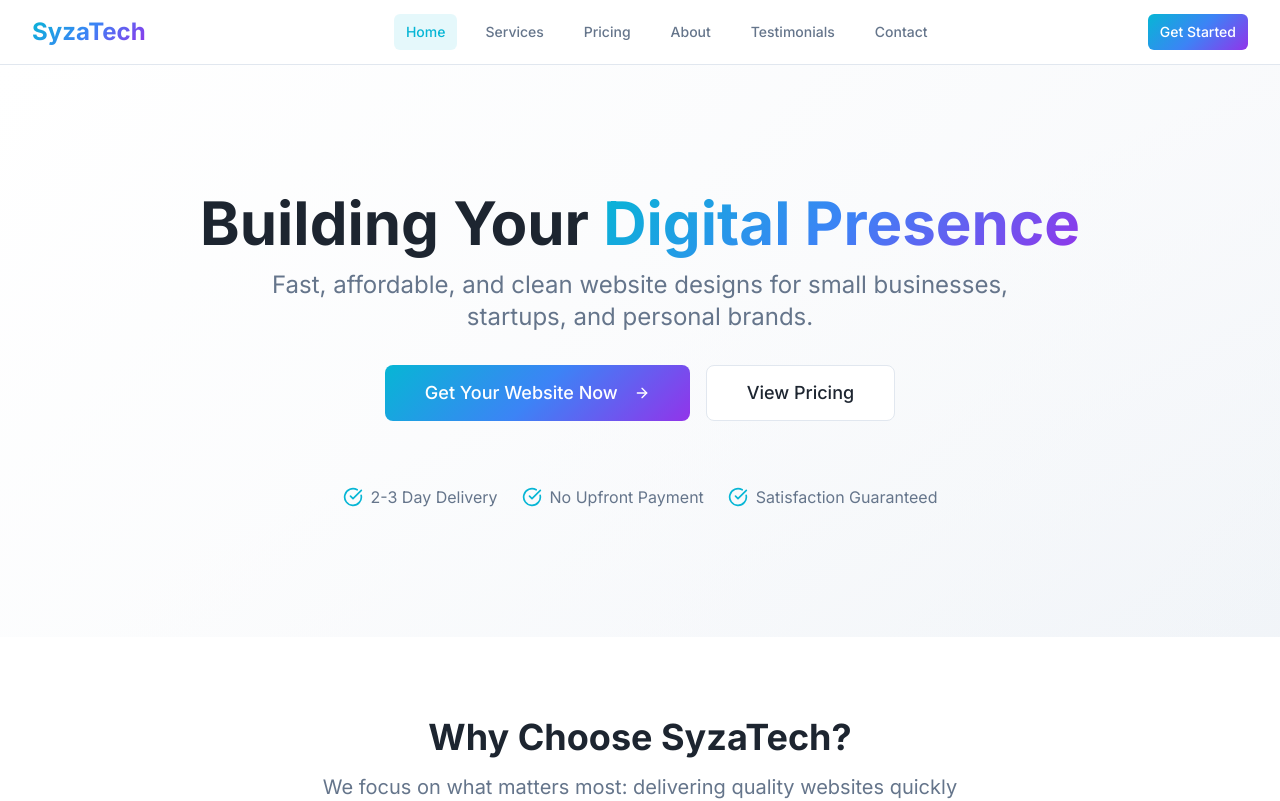
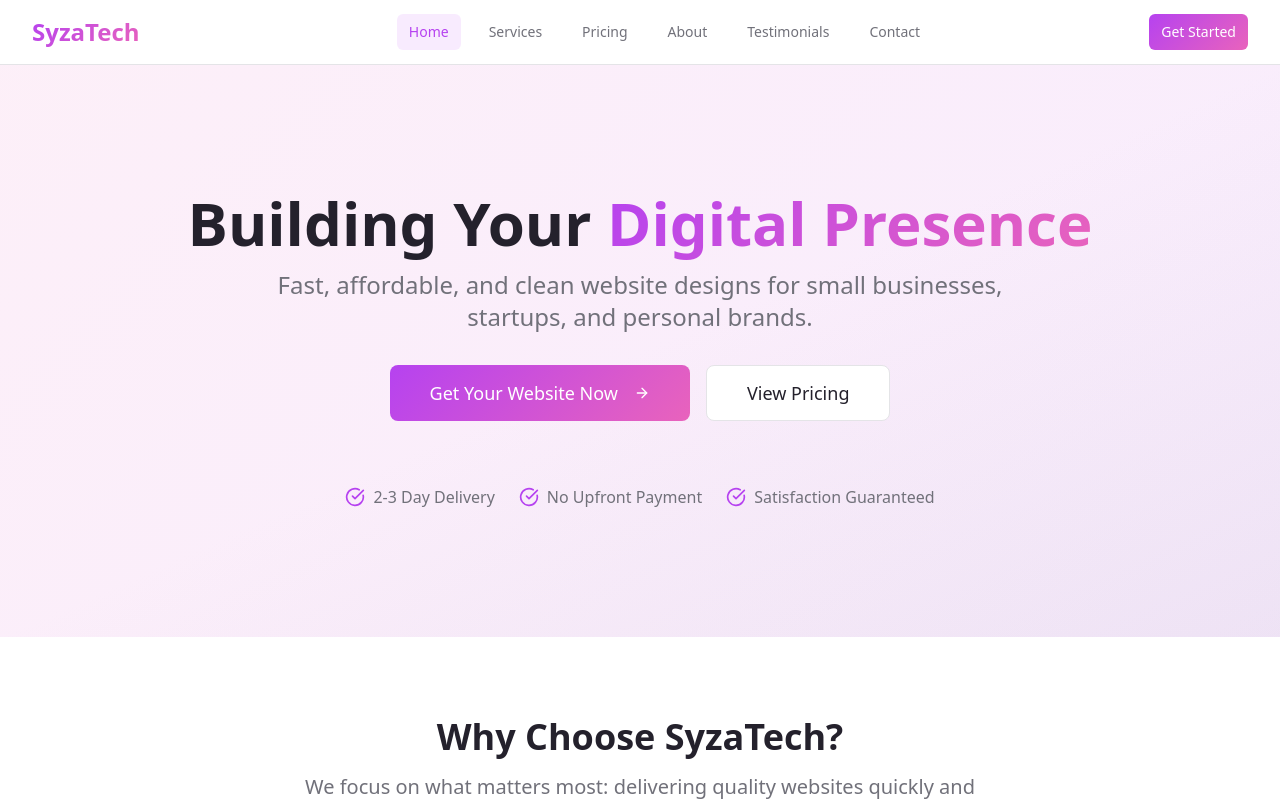
Before and after one commit to syza-tech/syzatech, a React (Vite) app: page / in a window 1280 px wide. Shown: the top 801 px of the page. Built offline with nearby package versions, Linux system fonts and the light colour scheme.

Commit message:
Reverted to commit 1a30ebe2fafc98ce0ea898f9dfbf651a45909302

```diff
--- a/index.html
+++ b/index.html
@@ -6,11 +6,6 @@
     <title>syzatech-digital-launchpad</title>
     <meta name="description" content="Lovable Generated Project" />
     <meta name="author" content="Lovable" />
-
-    <!-- Google Fonts -->
-    <link rel="preconnect" href="https://fonts.googleapis.com">
-    <link rel="preconnect" href="https://fonts.gstatic.com" crossorigin>
-    <link href="https://fonts.googleapis.com/css2?family=Inter:wght@300;400;500;600;700;800&family=JetBrains+Mono:wght@400;500;600&display=swap" rel="stylesheet">
 
     <meta property="og:title" content="syzatech-digital-launchpad" />
     <meta property="og:description" content="Lovable Generated Project" />
--- a/src/index.css
+++ b/src/index.css
@@ -6,85 +6,59 @@
 
 @layer base {
   :root {
-    /* Modern Base - Clean and Bright */
     --background: 0 0% 100%;
-    --foreground: 215 25% 15%;
+    --foreground: 260 15% 15%;
 
-    /* Cards - Subtle Elevation */
     --card: 0 0% 100%;
-    --card-foreground: 215 25% 15%;
+    --card-foreground: 260 15% 15%;
 
-    /* Popovers */
     --popover: 0 0% 100%;
-    --popover-foreground: 215 25% 15%;
+    --popover-foreground: 260 15% 15%;
 
-    /* Primary - Vibrant Teal */
-    --primary: 189 94% 43%;
+    /* Sunset Primary Colors */
+    --primary: 280 85% 60%;
     --primary-foreground: 0 0% 100%;
-    --primary-glow: 189 94% 55%;
+    --primary-glow: 280 85% 70%;
 
-    /* Secondary - Electric Blue */
-    --secondary: 217 91% 60%;
+    /* Sunset Secondary Colors */
+    --secondary: 320 75% 65%;
     --secondary-foreground: 0 0% 100%;
 
-    /* Accent - Warm Orange */
-    --accent: 24 100% 58%;
-    --accent-foreground: 0 0% 100%;
+    /* Sunset Accent Colors */
+    --accent: 45 95% 70%;
+    --accent-foreground: 260 15% 15%;
 
-    /* Muted - Soft Gray */
-    --muted: 210 40% 98%;
-    --muted-foreground: 215 16% 47%;
+    /* Muted Colors */
+    --muted: 240 5% 96%;
+    --muted-foreground: 240 4% 46%;
 
-    /* Destructive - Coral Red */
     --destructive: 0 84% 60%;
     --destructive-foreground: 0 0% 100%;
 
-    /* Borders and Inputs */
-    --border: 214 32% 91%;
-    --input: 214 32% 91%;
-    --ring: 189 94% 43%;
+    --border: 240 6% 90%;
+    --input: 240 6% 90%;
+    --ring: 280 85% 60%;
 
-    /* Success, Warning, Info */
-    --success: 160 84% 39%;
-    --warning: 45 93% 58%;
-    --info: 217 91% 60%;
+    /* Sunset Gradient Colors */
+    --gradient-start: 45 95% 70%;
+    --gradient-middle: 320 75% 65%;
+    --gradient-end: 280 85% 60%;
 
-    /* Modern Color Palette - All HSL */
-    --teal-bright: 189 94% 43%;
-    --teal-light: 189 94% 55%;
-    --teal-dark: 189 94% 35%;
+    /* Sunset Theme Colors */
+    --sunset-orange: 25 95% 70%;
+    --sunset-pink: 320 75% 65%;
+    --sunset-purple: 280 85% 60%;
+    --sunset-blue: 240 80% 65%;
+    --sunset-yellow: 45 95% 70%;
 
-    --blue-electric: 217 91% 60%;
-    --blue-deep: 217 91% 40%;
-    --blue-light: 217 91% 75%;
+    /* Custom Gradients */
+    --gradient-sunset: linear-gradient(135deg, hsl(var(--sunset-yellow)), hsl(var(--sunset-orange)), hsl(var(--sunset-pink)), hsl(var(--sunset-purple)));
+    --gradient-hero: linear-gradient(135deg, hsl(var(--sunset-purple)), hsl(var(--sunset-pink)));
+    --gradient-card: linear-gradient(135deg, hsl(var(--sunset-pink) / 0.1), hsl(var(--sunset-purple) / 0.1));
 
-    --orange-warm: 24 100% 58%;
-    --orange-light: 24 100% 70%;
-    --orange-dark: 24 100% 45%;
-
-    --purple-vibrant: 271 81% 56%;
-    --purple-light: 271 81% 70%;
-    --purple-dark: 271 81% 40%;
-
-    --gray-modern: 215 16% 47%;
-    --gray-light: 214 32% 91%;
-    --gray-dark: 215 25% 15%;
-
-    /* Vibrant Gradients */
-    --gradient-primary: linear-gradient(135deg, hsl(189 94% 43%), hsl(217 91% 60%));
-    --gradient-secondary: linear-gradient(135deg, hsl(24 100% 58%), hsl(24 100% 70%));
-    --gradient-accent: linear-gradient(135deg, hsl(271 81% 56%), hsl(217 91% 60%));
-    --gradient-hero: linear-gradient(135deg, hsl(189 94% 43%), hsl(217 91% 60%), hsl(271 81% 56%));
-    --gradient-card: linear-gradient(135deg, hsl(0 0% 100% / 0.8), hsl(214 32% 91% / 0.3));
-    --gradient-modern: linear-gradient(135deg, hsl(189 94% 55% / 0.1), hsl(217 91% 75% / 0.1));
-
-    /* Modern Shadows */
-    --shadow-soft: 0 4px 6px -1px hsl(215 25% 15% / 0.1), 0 2px 4px -1px hsl(215 25% 15% / 0.06);
-    --shadow-medium: 0 10px 15px -3px hsl(215 25% 15% / 0.1), 0 4px 6px -2px hsl(215 25% 15% / 0.05);
-    --shadow-large: 0 25px 50px -12px hsl(215 25% 15% / 0.25);
-    --shadow-teal: 0 8px 25px hsl(189 94% 43% / 0.15);
-    --shadow-blue: 0 8px 25px hsl(217 91% 60% / 0.15);
-    --shadow-orange: 0 8px 25px hsl(24 100% 58% / 0.15);
+    /* Shadows */
+    --shadow-sunset: 0 10px 40px hsl(var(--sunset-purple) / 0.3);
+    --shadow-glow: 0 0 30px hsl(var(--sunset-pink) / 0.4);
 
     /* Animations */
     --transition-smooth: all 0.3s cubic-bezier(0.4, 0, 0.2, 1);
@@ -109,43 +83,41 @@
   }
 
   .dark {
-    /* Dark Mode - Rich Navy */
-    --background: 215 28% 9%;
+    --background: 222.2 84% 4.9%;
     --foreground: 210 40% 98%;
 
-    --card: 215 28% 12%;
+    --card: 222.2 84% 4.9%;
     --card-foreground: 210 40% 98%;
 
-    --popover: 215 28% 12%;
+    --popover: 222.2 84% 4.9%;
     --popover-foreground: 210 40% 98%;
 
-    --primary: 189 94% 55%;
-    --primary-foreground: 215 28% 9%;
+    --primary: 210 40% 98%;
+    --primary-foreground: 222.2 47.4% 11.2%;
 
-    --secondary: 217 91% 65%;
-    --secondary-foreground: 215 28% 9%;
+    --secondary: 217.2 32.6% 17.5%;
+    --secondary-foreground: 210 40% 98%;
 
-    --muted: 215 28% 15%;
-    --muted-foreground: 217 9% 65%;
+    --muted: 217.2 32.6% 17.5%;
+    --muted-foreground: 215 20.2% 65.1%;
 
-    --accent: 24 100% 65%;
-    --accent-foreground: 215 28% 9%;
+    --accent: 217.2 32.6% 17.5%;
+    --accent-foreground: 210 40% 98%;
 
-    --destructive: 0 84% 60%;
+    --destructive: 0 62.8% 30.6%;
     --destructive-foreground: 210 40% 98%;
 
-    --border: 215 28% 18%;
-    --input: 215 28% 15%;
-    --ring: 189 94% 55%;
-
-    --sidebar-background: 215 28% 9%;
-    --sidebar-foreground: 210 40% 98%;
-    --sidebar-primary: 189 94% 55%;
-    --sidebar-primary-foreground: 215 28% 9%;
-    --sidebar-accent: 215 28% 15%;
-    --sidebar-accent-foreground: 210 40% 98%;
-    --sidebar-border: 215 28% 18%;
-    --sidebar-ring: 189 94% 55%;
+    --border: 217.2 32.6% 17.5%;
+    --input: 217.2 32.6% 17.5%;
+    --ring: 212.7 26.8% 83.9%;
+    --sidebar-background: 240 5.9% 10%;
+    --sidebar-foreground: 240 4.8% 95.9%;
+    --sidebar-primary: 224.3 76.3% 48%;
+    --sidebar-primary-foreground: 0 0% 100%;
+    --sidebar-accent: 240 3.7% 15.9%;
+    --sidebar-accent-foreground: 240 4.8% 95.9%;
+    --sidebar-border: 240 3.7% 15.9%;
+    --sidebar-ring: 217.2 91.2% 59.8%;
   }
 }
 
@@ -155,6 +127,6 @@
   }
 
   body {
-    @apply bg-background text-foreground font-inter antialiased;
+    @apply bg-background text-foreground;
   }
 }
--- a/tailwind.config.ts
+++ b/tailwind.config.ts
@@ -18,10 +18,6 @@ export default {
 			}
 		},
 		extend: {
-			fontFamily: {
-				inter: ['Inter', 'sans-serif'],
-				mono: ['JetBrains Mono', 'monospace'],
-			},
 			colors: {
 				border: 'hsl(var(--border))',
 				input: 'hsl(var(--input))',
@@ -57,35 +53,13 @@ export default {
 					DEFAULT: 'hsl(var(--card))',
 					foreground: 'hsl(var(--card-foreground))'
 				},
-				// Modern Vibrant Palette
-				teal: {
-					bright: 'hsl(var(--teal-bright))',
-					light: 'hsl(var(--teal-light))',
-					dark: 'hsl(var(--teal-dark))'
+				sunset: {
+					orange: 'hsl(var(--sunset-orange))',
+					pink: 'hsl(var(--sunset-pink))',
+					purple: 'hsl(var(--sunset-purple))',
+					blue: 'hsl(var(--sunset-blue))',
+					yellow: 'hsl(var(--sunset-yellow))'
 				},
-				blue: {
-					electric: 'hsl(var(--blue-electric))',
-					deep: 'hsl(var(--blue-deep))',
-					light: 'hsl(var(--blue-light))'
-				},
-				orange: {
-					warm: 'hsl(var(--orange-warm))',
-					light: 'hsl(var(--orange-light))',
-					dark: 'hsl(var(--orange-dark))'
-				},
-				purple: {
-					vibrant: 'hsl(var(--purple-vibrant))',
-					light: 'hsl(var(--purple-light))',
-					dark: 'hsl(var(--purple-dark))'
-				},
-				gray: {
-					modern: 'hsl(var(--gray-modern))',
-					light: 'hsl(var(--gray-light))',
-					dark: 'hsl(var(--gray-dark))'
-				},
-				success: 'hsl(var(--success))',
-				warning: 'hsl(var(--warning))',
-				info: 'hsl(var(--info))',
 				sidebar: {
 					DEFAULT: 'hsl(var(--sidebar-background))',
 					foreground: 'hsl(var(--sidebar-foreground))',
@@ -98,20 +72,13 @@ export default {
 				}
 			},
 			backgroundImage: {
-				'gradient-primary': 'var(--gradient-primary)',
-				'gradient-secondary': 'var(--gradient-secondary)',
-				'gradient-accent': 'var(--gradient-accent)',
+				'gradient-sunset': 'var(--gradient-sunset)',
 				'gradient-hero': 'var(--gradient-hero)',
-				'gradient-card': 'var(--gradient-card)',
-				'gradient-modern': 'var(--gradient-modern)'
+				'gradient-card': 'var(--gradient-card)'
 			},
 			boxShadow: {
-				'soft': 'var(--shadow-soft)',
-				'medium': 'var(--shadow-medium)',
-				'large': 'var(--shadow-large)',
-				'teal': 'var(--shadow-teal)',
-				'blue': 'var(--shadow-blue)',
-				'orange': 'var(--shadow-orange)'
+				'sunset': 'var(--shadow-sunset)',
+				'glow': 'var(--shadow-glow)'
 			},
 			transitionTimingFunction: {
 				'smooth': 'var(--transition-smooth)'
```
